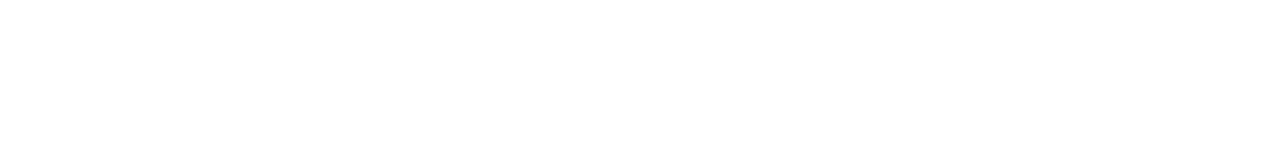
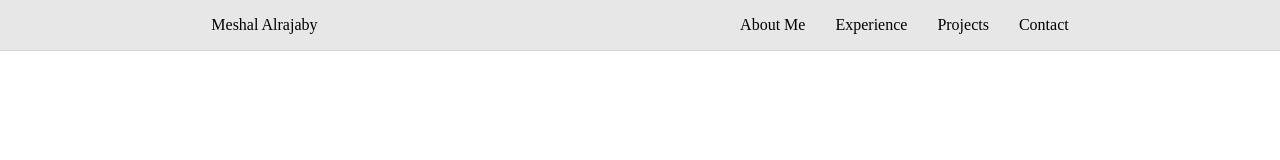
Before and after one commit to Meshal6299/Portfolio, a plain HTML site: page index.html in a window 1280 px wide. Drawn offline with Linux system fonts and the light colour scheme.

Commit message:
added a topbar

```diff
--- a/index.html
+++ b/index.html
@@ -8,6 +8,16 @@
      <script src="script.js"></script>
 </head>
 <body>
-
+     <div class="main">
+          <div class="topbar">
+               <div class="logo">Meshal Alrajaby</div>
+               <div class="links">
+                    <a href="#about" class="link1">About Me</a>
+                    <a href="#experience" class="link2">Experience</a>
+                    <a href="#projects" class="link3">Projects</a>
+                    <a href="#contact" class="link4">Contact</a>
+               </div>
+          </div>
+     </div>
 </body>
 </html>
--- a/style.css
+++ b/style.css
@@ -12,3 +12,36 @@ html {
 ::-webkit-scrollbar {
     display: none; /* Chrome, Safari, Opera */
 }
+.main {
+    display: flex;
+    flex-direction: column;
+    align-items: center;
+}
+.topbar{
+    height: 50px;
+    display: flex;
+    align-items: center;
+    width: 100%;
+    justify-content: space-around;
+    white-space: nowrap;
+    position: fixed;
+    top: 0;
+    box-shadow: 0 0 1px;
+    background-color: #88888834;
+    backdrop-filter: blur(10px);
+    -webkit-backdrop-filter: blur(10px);
+    z-index: 1000;
+}
+.links{
+    height: 48px;
+    display: flex;
+    gap: 30px;
+    align-items: center;
+}
+.links a{
+    text-decoration: none;
+    color: #000000;
+}
+.links a:hover{
+    text-shadow: 0 0 5px black;
+}
```
